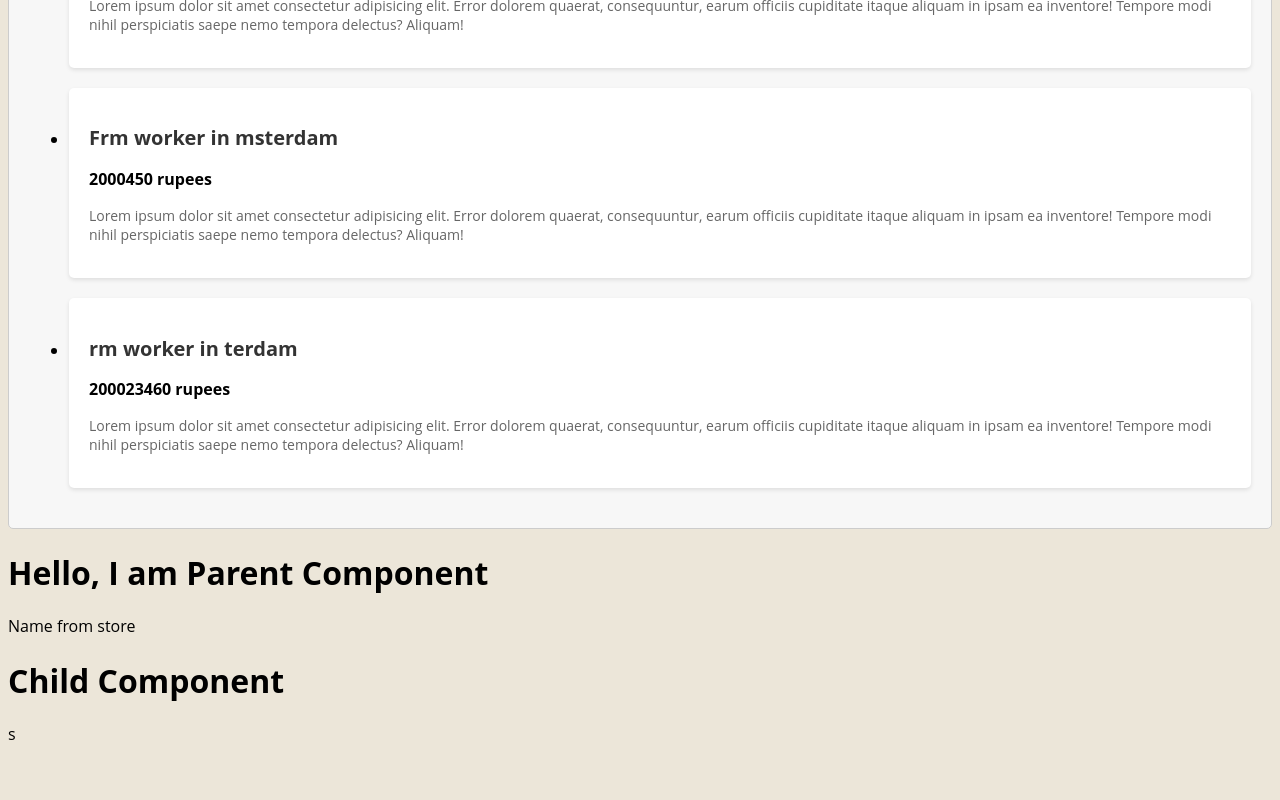
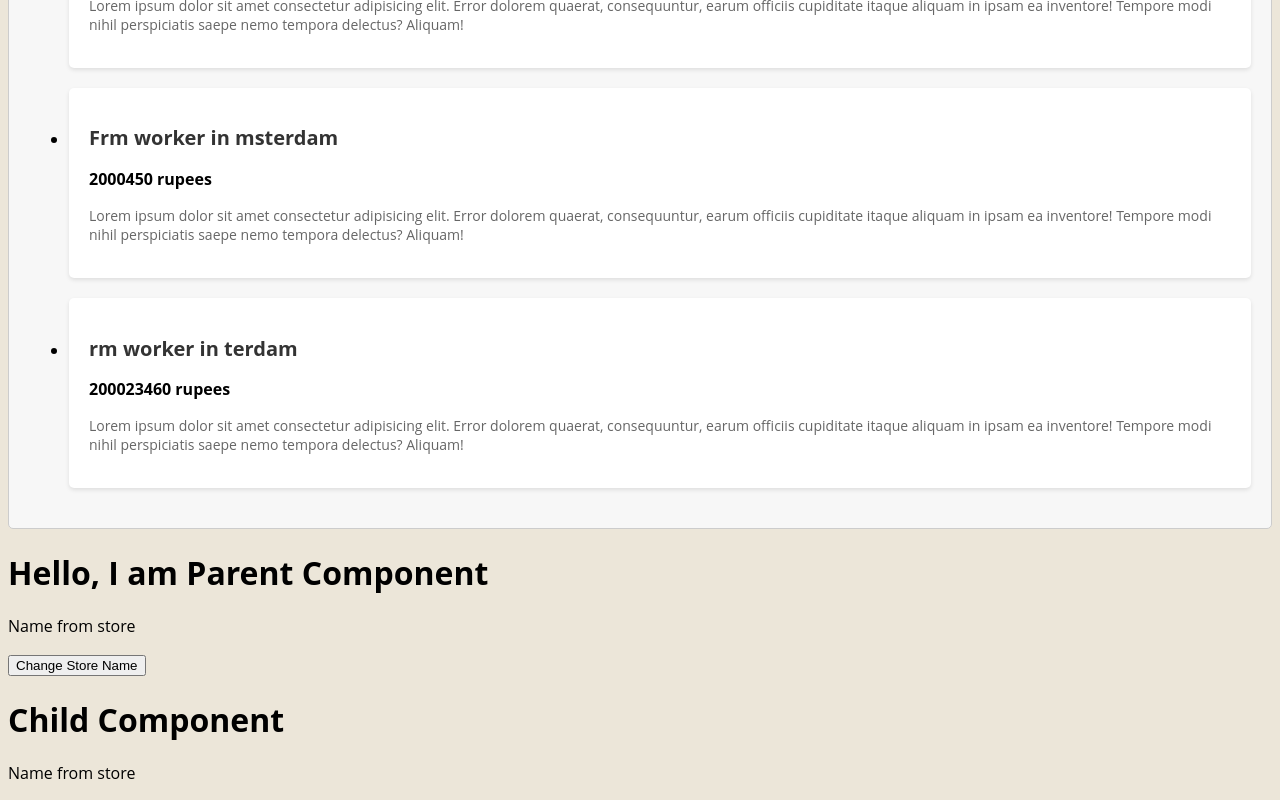
Before and after one commit to sandeep-narayana/TypeScript_With_VuE3, a Vue app in the folder typescript_vue_demo/vue_typescript_project/: page / in a window 1280 px wide. Shown: the part 971-1771 px from the top of the page. Before the commit the page ends 1724 px from the top, so only its background shows below. Built offline with nearby package versions, Linux system fonts and the light colour scheme.

Commit message:
changing state by using the mutations

```diff
--- a/typescript_vue_demo/vue_typescript_project/src/components/vuex/Child.vue
+++ b/typescript_vue_demo/vue_typescript_project/src/components/vuex/Child.vue
@@ -1,6 +1,7 @@
 <template>
   <div>
     <h1>Child Component</h1>
+     <p>{{ $store.state.storeName }}</p>
   </div>
 </template>
 
--- a/typescript_vue_demo/vue_typescript_project/src/components/vuex/First.vue
+++ b/typescript_vue_demo/vue_typescript_project/src/components/vuex/First.vue
@@ -5,8 +5,10 @@
     <!-- it is working fine -->
     <!-- it will be available to all the components -->
     <p>{{ $store.state.storeName }}</p>
+    <button v-on:click="newStoreName()">Change Store Name</button>
     <Child />
-  </div>s
+
+  </div>
 </template>
 
 <script>
@@ -16,5 +18,11 @@ export default {
   components: {
     Child,
   },
+  methods:{
+    newStoreName(){
+      // state is name of method otherwise it will not work , payload is the name you want to change into
+      this.$store.commit('setStoreName','NewStoreName');
+    }
+  }
 };
 </script>
--- a/typescript_vue_demo/vue_typescript_project/src/store.ts
+++ b/typescript_vue_demo/vue_typescript_project/src/store.ts
@@ -5,5 +5,10 @@ export default createStore({
         storeName:'Name from store',
         storeMainTitle:'*****No Title****',
 
+    },
+    mutations:{
+        setStoreName(state,payload){
+            state.storeName = payload
+        }
     }
 })
```
